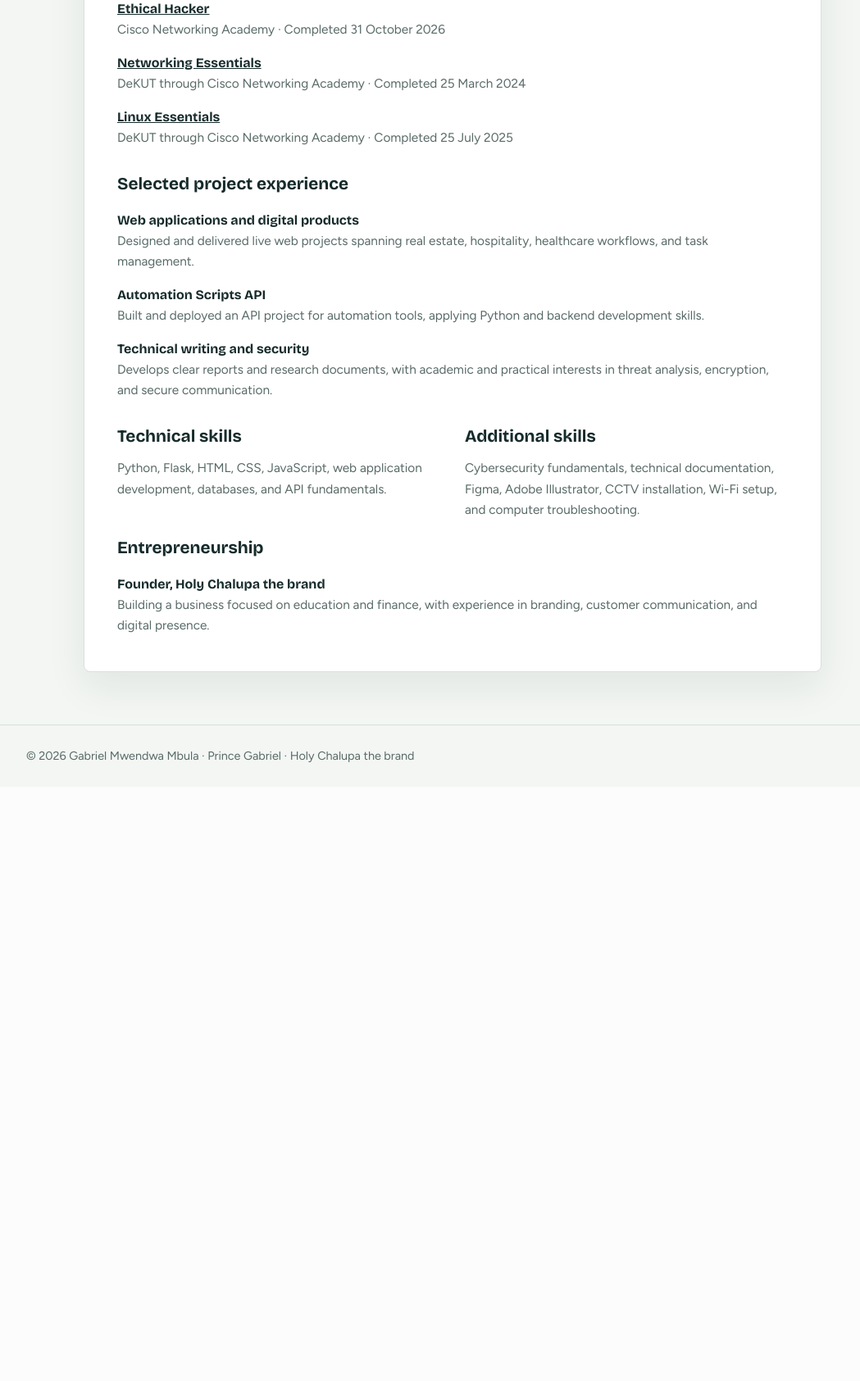
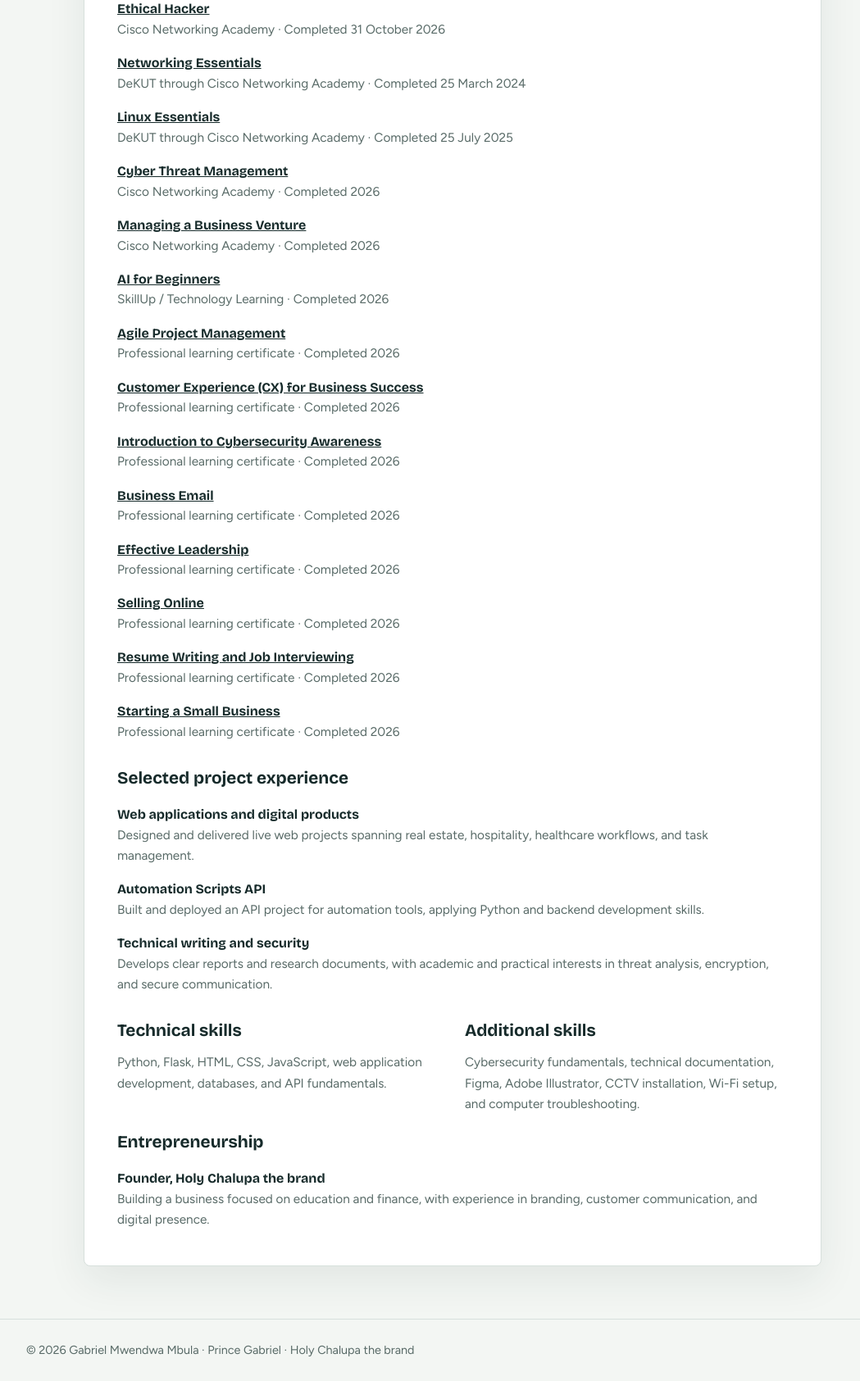
Before and after one commit to Mbula-Badman/portfolio-redesign, a Flask app: page /cv in a window 1280 px wide. Shown: the part 709-2394 px from the top of the page at 82% size, without its empty margins (88-1137 px from the left). Before the commit the page ends 1639 px from the top, so only its background shows below. Run offline with Flask 3, Linux system fonts and the light colour scheme.

Commit message:
Complete portfolio redesign

```diff
--- a/portfolio/app.py
+++ b/portfolio/app.py
@@ -6,6 +6,17 @@ CERTIFICATES = {
     'ethical-hacker': 'Ethical_Hacker_certificate_mwendwa-mbula23-students-dkut-ac-ke_c5eb70c2-7596-4e10-a2f7-d26a16b339f6.pdf',
     'networking-essentials': 'Network_Technician_Career_Path_certificate_mwendwa-mbula23-students-dkut-ac-ke_0eda3734-2b31-4fa2-8310-8198522e46ea.pdf',
     'linux-essentials': '_certificate_mwendwa-mbula23-students-dkut-ac-ke_bb4a01b3-4dc0-4315-bdf0-5b07d2c0d005.pdf',
+    'cyber-threat-management': 'Cyber_Threat_Management_certificate_mwendwa-mbula23-students-dkut-ac-ke_452097ba-25e3-459b-9a4e-4326bc2f278d.pdf',
+    'managing-a-business-venture': 'Managing_a_Business_Venture_certificate_mwendwa-mbula23-students-dkut-ac-ke_dbf1a1eb-195e-4519-8546-c21db96867d1.pdf',
+    'ai-for-beginners': 'AI for Beginners.pdf',
+    'agile-project-management': 'Agile Project Management.pdf',
+    'customer-experience-cx': 'Customer Experience (CX) for Business Success.pdf',
+    'cybersecurity-awareness': 'Introduction to Cybersecurity Awareness.pdf',
+    'business-email': 'Business Email.pdf',
+    'effective-leadership': 'Effective Leadership.pdf',
+    'selling-online': 'Selling Online.pdf',
+    'resume-writing-job-interviewing': 'Resume Writing and Job Interviewing.pdf',
+    'starting-small-business': 'Starting a Small Business.pdf',
 }
 
 
--- a/portfolio/templates/cv.html
+++ b/portfolio/templates/cv.html
@@ -48,6 +48,72 @@
         <p>DeKUT through Cisco Networking Academy · Completed 25 July 2025</p>
       </div>
     </div>
+    <div class="cv-entry">
+      <div>
+        <h3><a href="{{ url_for('certificate', certificate='cyber-threat-management') }}" target="_blank" rel="noopener">Cyber Threat Management</a></h3>
+        <p>Cisco Networking Academy · Completed 2026</p>
+      </div>
+    </div>
+    <div class="cv-entry">
+      <div>
+        <h3><a href="{{ url_for('certificate', certificate='managing-a-business-venture') }}" target="_blank" rel="noopener">Managing a Business Venture</a></h3>
+        <p>Cisco Networking Academy · Completed 2026</p>
+      </div>
+    </div>
+    <div class="cv-entry">
+      <div>
+        <h3><a href="{{ url_for('certificate', certificate='ai-for-beginners') }}" target="_blank" rel="noopener">AI for Beginners</a></h3>
+        <p>SkillUp / Technology Learning · Completed 2026</p>
+      </div>
+    </div>
+    <div class="cv-entry">
+      <div>
+        <h3><a href="{{ url_for('certificate', certificate='agile-project-management') }}" target="_blank" rel="noopener">Agile Project Management</a></h3>
+        <p>Professional learning certificate · Completed 2026</p>
+      </div>
+    </div>
+    <div class="cv-entry">
+      <div>
+        <h3><a href="{{ url_for('certificate', certificate='customer-experience-cx') }}" target="_blank" rel="noopener">Customer Experience (CX) for Business Success</a></h3>
+        <p>Professional learning certificate · Completed 2026</p>
+      </div>
+    </div>
+    <div class="cv-entry">
+      <div>
+        <h3><a href="{{ url_for('certificate', certificate='cybersecurity-awareness') }}" target="_blank" rel="noopener">Introduction to Cybersecurity Awareness</a></h3>
+        <p>Professional learning certificate · Completed 2026</p>
+      </div>
+    </div>
+    <div class="cv-entry">
+      <div>
+        <h3><a href="{{ url_for('certificate', certificate='business-email') }}" target="_blank" rel="noopener">Business Email</a></h3>
+        <p>Professional learning certificate · Completed 2026</p>
+      </div>
+    </div>
+    <div class="cv-entry">
+      <div>
+        <h3><a href="{{ url_for('certificate', certificate='effective-leadership') }}" target="_blank" rel="noopener">Effective Leadership</a></h3>
+        <p>Professional learning certificate · Completed 2026</p>
+      </div>
+    </div>
+    <div class="cv-entry">
+      <div>
+        <h3><a href="{{ url_for('certificate', certificate='selling-online') }}" target="_blank" rel="noopener">Selling Online</a></h3>
+        <p>Professional learning certificate · Completed 2026</p>
+      </div>
+    </div>
+    <div class="cv-entry">
+      <div>
+        <h3><a href="{{ url_for('certificate', certificate='resume-writing-job-interviewing') }}" target="_blank" rel="noopener">Resume Writing and Job Interviewing</a></h3>
+        <p>Professional learning certificate · Completed 2026</p>
+      </div>
+    </div>
+    <div class="cv-entry">
+      <div>
+        <h3><a href="{{ url_for('certificate', certificate='starting-small-business') }}" target="_blank" rel="noopener">Starting a Small Business</a></h3>
+        <p>Professional learning certificate · Completed 2026</p>
+      </div>
+    </div>
   </section>
 
   <section class="cv-section">
```
Also changed, not shown: 11 other files.
